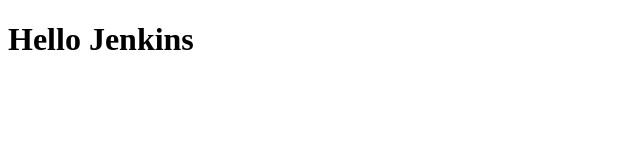
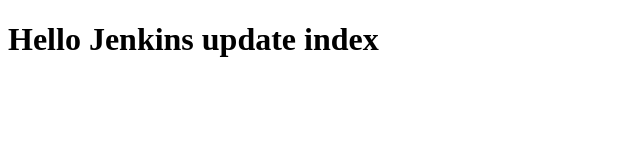
Before and after one commit to jaehwi53/site1, a plain HTML site: page index.html in a window 1280 px wide. Shown: the whole page, without its empty margins (0-640 px from the left). Drawn offline with Linux system fonts and the light colour scheme.

Commit message:
update index

```diff
--- a/index.html
+++ b/index.html
@@ -4,6 +4,6 @@
   <title>Site1</title>
 </head>
 <body>
-  <h1>Hello Jenkins</h1>
+  <h1>Hello Jenkins update index</h1>
 </body>
 </html>
```
